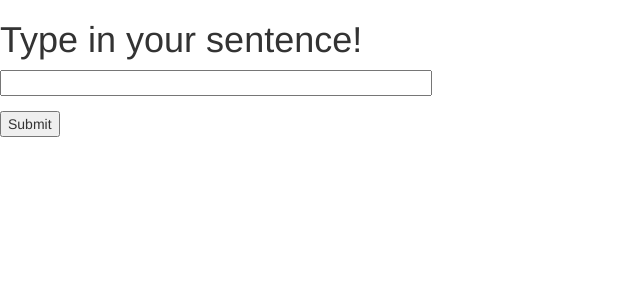
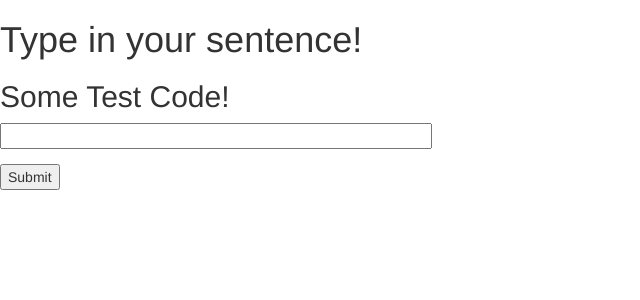
Before and after one commit to matt-ha/TextAnalyzer, a PHP site: page / in a window 1280 px wide. Shown: the top 300 px of the page, without its empty margins (0-640 px from the left). Run offline with PHP 8.4, Linux system fonts and the light colour scheme; some libraries are stand-ins or nearby versions.

Commit message:
added a cool new feature

```diff
--- a/index.php
+++ b/index.php
@@ -16,6 +16,7 @@ require_once 'APICall.php';
   <body>
     <form action="" method="POST">
       <h1>Type in your sentence!</h1>
+	  <h2>Some Test Code!</h2>
       <div class="form-group">
         <input type="textarea" name="Text" size="50"></input>
       </div>
```
